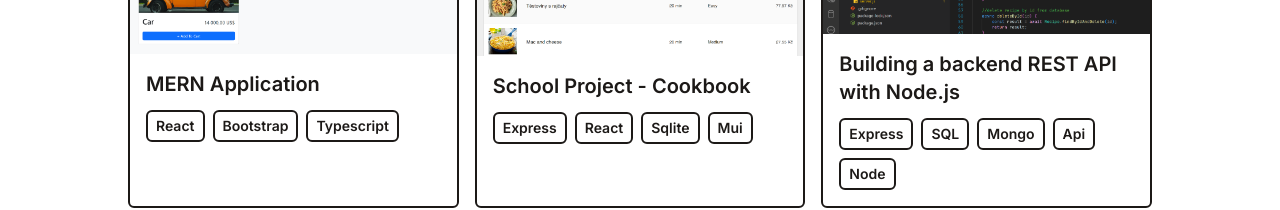
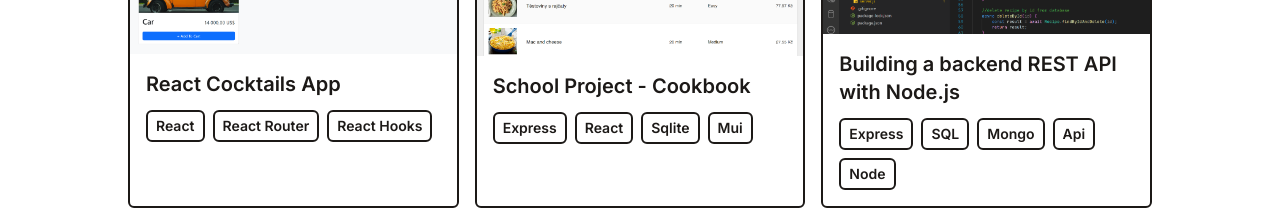
Before and after one commit to gabtomas/portfolio, a React (Vite) app: page / in a window 1280 px wide. Shown: the part 475-685 px from the top of the page. Built offline with nearby package versions, Linux system fonts and the light colour scheme.

Commit message:
portfolio update

```diff
--- a/src/data/portfolio.js
+++ b/src/data/portfolio.js
@@ -1,9 +1,9 @@
 export default [
     {
-        title: "MERN Application",
+        title: "React Cocktails App",
         imgUrl: "./assets/shopping_cart.png",
-        stack: ["React", "Bootstrap", "Typescript"],
-        link: "https://shopping-cart-tomas-gabriel.vercel.app/store",
+        stack: ["React", "React Router", "React Hooks"],
+        link: "https://tg-cocktails.netlify.app/",
     },
     {
         title: "School Project - Cookbook",
```
